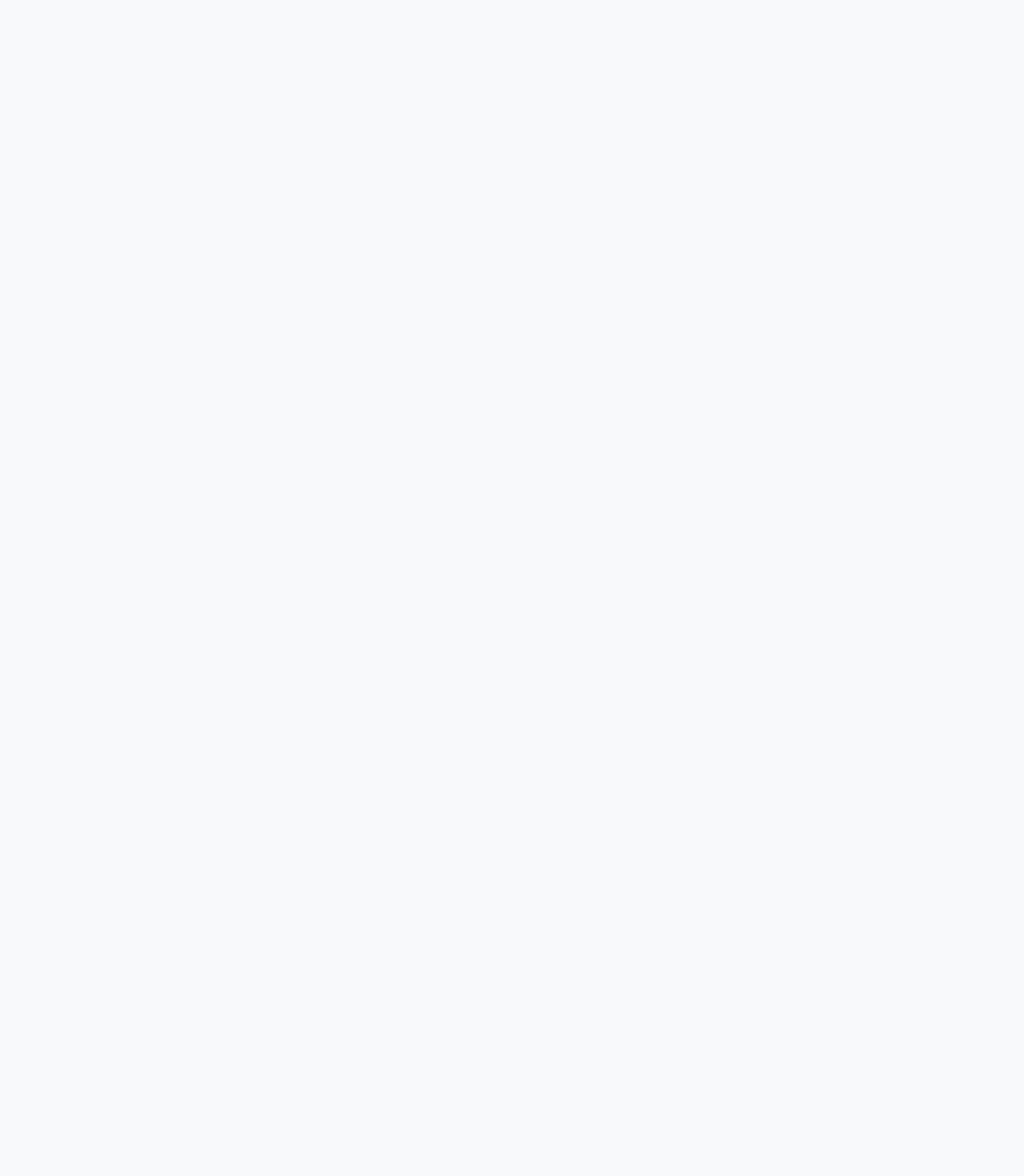
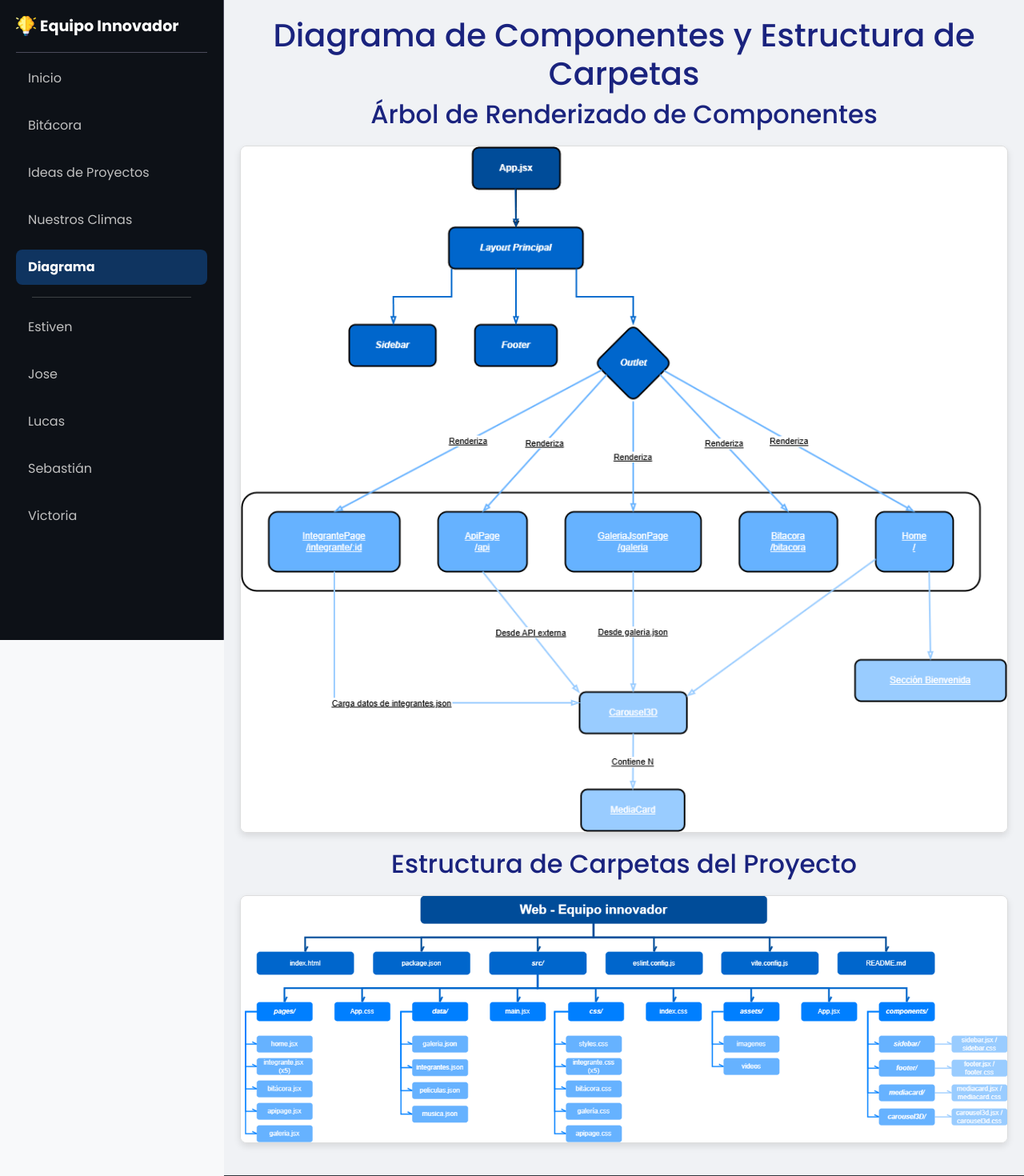
Before and after one commit to josecolombotk/desarrollo-frontend-ifts29-2, a React (Vite) app: page /diagrama in a window 1280 px wide. Before the commit this address had no page. Shown: the top 1470 px of the page at 80% size. Before the commit the page ends 800 px from the top, so only its background shows below. Built offline with nearby package versions, Linux system fonts and the light colour scheme.

Commit message:
Se agrega página de diagramas con sus correspondientes imagenes.

```diff
--- a/src/App.jsx
+++ b/src/App.jsx
@@ -11,6 +11,7 @@ import BitacoraPage from "./pages/Bitacora";
 import IntegrantePage from "./pages/IntegrantePage";
 import Galeria from "./pages/GaleriaJsonPage";
 import ApiPage from "./pages/Apipage";
+import Diagrama from "./pages/Diagrama.jsx";
 
 // --- Componente Layout ---
 const Layout = () => {
@@ -45,6 +46,7 @@ function App() {
         <Route path="bitacora" element={<BitacoraPage />} />
         <Route path="galeria" element={<Galeria />} />
         <Route path="apipage" element={<ApiPage />} />
+        <Route path="diagrama" element={<Diagrama />} />
 
         {/* La ruta vuelve a ser como al principio */}
         <Route path="integrantes/:id" element={<IntegrantePage />} />
--- a/src/components/sidebar/Sidebar.jsx
+++ b/src/components/sidebar/Sidebar.jsx
@@ -130,6 +130,15 @@ const Sidebar = () => {
                 Nuestros Climas
               </NavLink>
             </li>
+            <li>
+              <NavLink
+                to="/diagrama"
+                className={({ isActive }) => `nav-link ${isActive ? 'active' : ''}`}
+                onClick={closeSidebar}
+              >
+                Diagrama
+              </NavLink>
+            </li>
 
             {/* Divisor */}
             <li style={dividerContainerStyles}>
--- /dev/null
+++ b/src/css/diagrama.css
@@ -0,0 +1,31 @@
+.diagrama-container {
+  padding: 20px;
+  background-color: #f0f2f5;
+  color: #333;
+}
+
+.diagrama-container h1, .diagrama-container h2 {
+  text-align: center;
+  color: #1a237e;
+}
+
+.diagrama-image {
+  display: block;
+  margin: 20px auto;
+  max-width: 100%;
+  height: auto;
+  border: 1px solid #ddd;
+  border-radius: 8px;
+  box-shadow: 0 4px 8px rgba(0,0,0,0.1);
+}
+
+.folder-structure {
+  background-color: #282c34;
+  color: #61dafb;
+  padding: 20px;
+  border-radius: 8px;
+  white-space: pre-wrap;
+  word-wrap: break-word;
+  font-family: 'Courier New', Courier, monospace;
+  text-align: left;
+}
--- /dev/null
+++ b/src/pages/Diagrama.jsx
@@ -0,0 +1,28 @@
+import React from "react";
+import arbolRenderizado from "../assets/arbol_renderizado.png";
+import "../css/diagrama.css";
+import arbolCarpetas from "../assets/arbol_carpetas.png";
+
+const Diagrama = () => {
+  return (
+    <div className="diagrama-container">
+      <h1>Diagrama de Componentes y Estructura de Carpetas</h1>
+
+      <h2>Árbol de Renderizado de Componentes</h2>
+      <img
+        src={arbolRenderizado}
+        alt="Árbol de renderizado de componentes"
+        className="diagrama-image"
+      />
+
+      <h2>Estructura de Carpetas del Proyecto</h2>
+      <img
+        src={arbolCarpetas}
+        alt="Estructura de carpetas del proyecto"
+        className="diagrama-image"
+      />
+    </div>
+  );
+};
+
+export default Diagrama;
```
Also changed, not shown: src/assets/arbol_carpetas.png (added), src/assets/arbol_renderizado.png (added).
